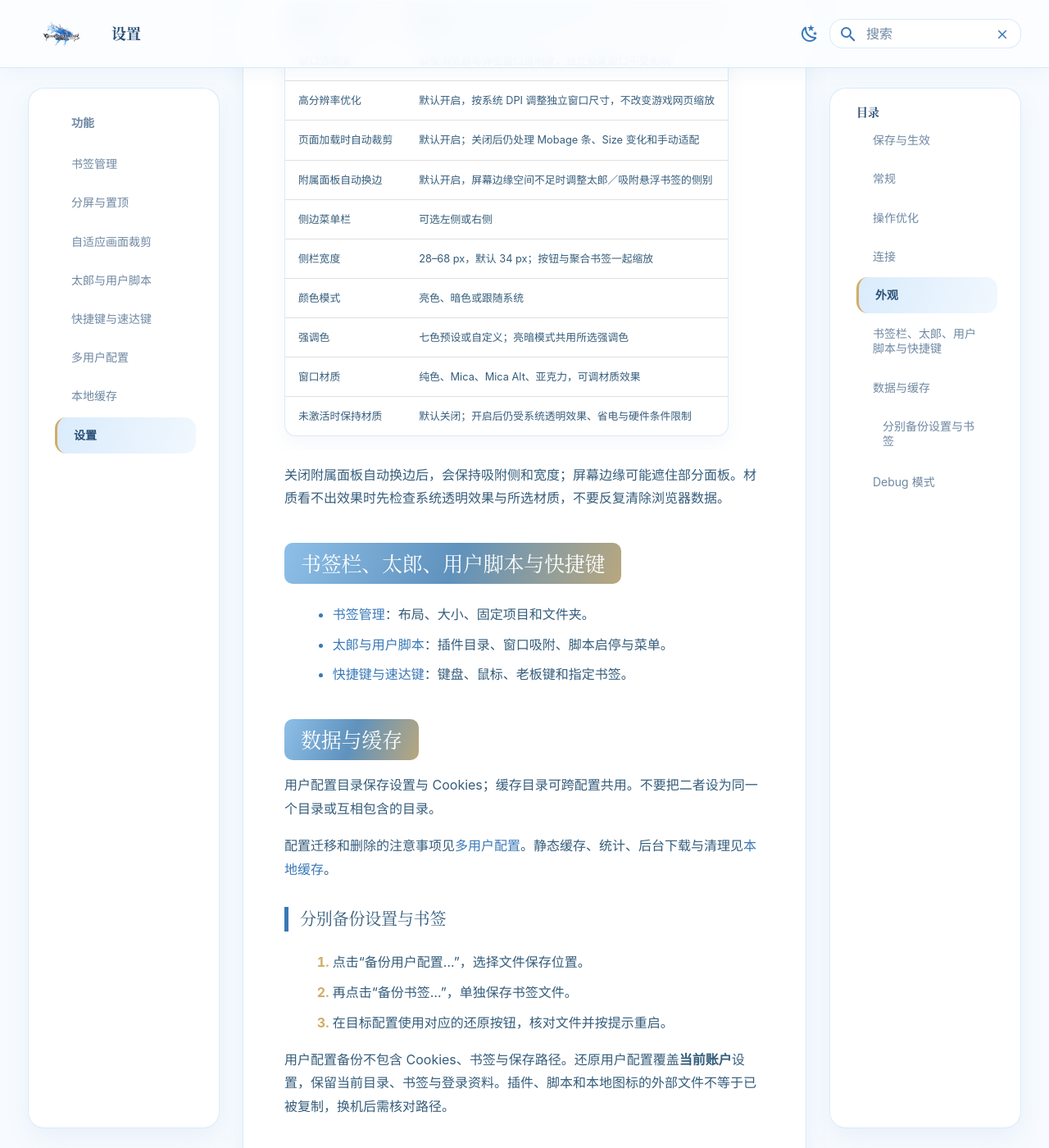
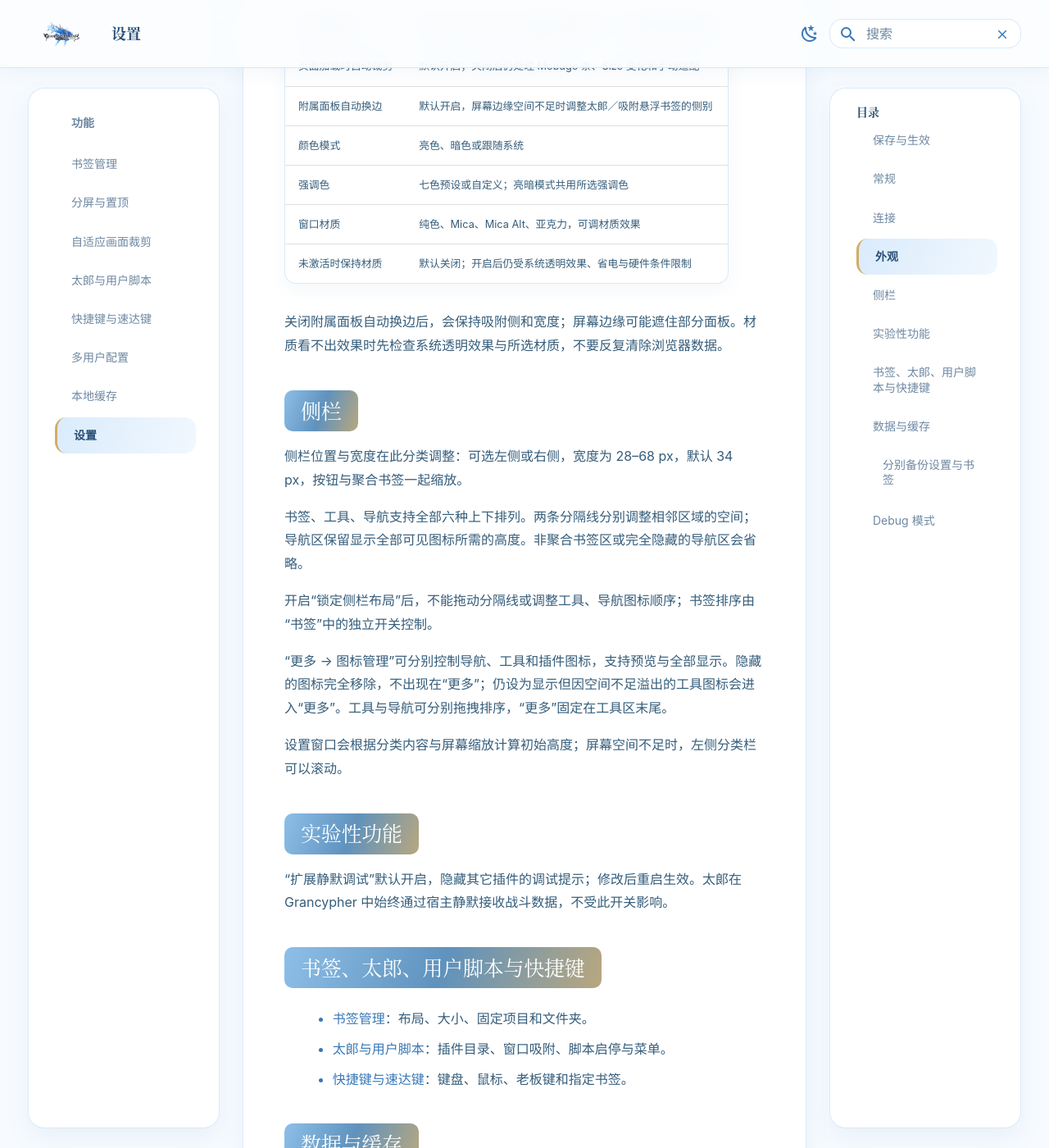
Before and after one commit to rawlkian/grancypher-release, an MkDocs documentation site: the page built from docs/features/settings.md, in a window 1280 px wide and 1400 px high, scrolled down 2101 px. Shown: the whole window at 82% size. Built offline with MkDocs 1.6.1 and Material for MkDocs 9.7.7, drawn with Linux system fonts in a browser that asks for light colours; some of the changed text lies outside the part shown.

Commit message:
Document v0.4.1 sidebar layout, visibility and silent debugging

```diff
--- a/docs/features/settings.md
+++ b/docs/features/settings.md
@@ -14,10 +14,10 @@
 
 | 修改类型 | 如何生效 |
 | --- | --- |
-| 常规、外观、书签栏、快捷键 | 保存／应用后生效 |
+| 常规、外观、侧栏、书签、快捷键 | 保存／应用后生效 |
 | 用户脚本 | 保存后在新页面生效，刷新或重新导航 |
 | 内存热缓存、预拉取、预热、后台暂停 | 应用后生效 |
-| 代理、静态缓存开关、缓存目录 | 重启后生效 |
+| 代理、静态缓存开关、缓存目录、扩展静默调试 | 重启后生效 |
 | 用户配置目录切换／迁移 | 使用独立流程，退出并重新打开程序 |
 | 还原用户配置／书签 | 按提示重启后完整生效 |
 
@@ -26,8 +26,6 @@
 **界面语言**：简体中文、繁体中文、英语、日语。只改变应用界面，不改变游戏网页的语言与字体；部分翻译可能存在不准确之处。
 
 **主页地址**：导航区主页按钮的目标，默认是 `https://game.granbluefantasy.jp/#mypage`。与速达网址分别保存。
-
-## 操作优化
 
 “启用网页右键菜单”和“允许拖拽图片等网页元素”默认关闭，按需求开启。若右键已绑定快捷功能，浏览器区域会优先执行快捷功能。
 
@@ -45,8 +43,6 @@
 | 高分辨率优化 | 默认开启，按系统 DPI 调整独立窗口尺寸，不改变游戏网页缩放 |
 | 页面加载时自动裁剪 | 默认开启；关闭后仍处理 Mobage 条、Size 变化和手动适配 |
 | 附属面板自动换边 | 默认开启，屏幕边缘空间不足时调整太郎／吸附悬浮书签的侧别 |
-| 侧边菜单栏 | 可选左侧或右侧 |
-| 侧栏宽度 | 28–68 px，默认 34 px；按钮与聚合书签一起缩放 |
 | 颜色模式 | 亮色、暗色或跟随系统 |
 | 强调色 | 七色预设或自定义；亮暗模式共用所选强调色 |
 | 窗口材质 | 纯色、Mica、Mica Alt、亚克力，可调材质效果 |
@@ -54,7 +50,23 @@
 
 关闭附属面板自动换边后，会保持吸附侧和宽度；屏幕边缘可能遮住部分面板。材质看不出效果时先检查系统透明效果与所选材质，不要反复清除浏览器数据。
 
-## 书签栏、太郎、用户脚本与快捷键
+## 侧栏
+
+侧栏位置与宽度在此分类调整：可选左侧或右侧，宽度为 28–68 px，默认 34 px，按钮与聚合书签一起缩放。
+
+书签、工具、导航支持全部六种上下排列。两条分隔线分别调整相邻区域的空间；导航区保留显示全部可见图标所需的高度。非聚合书签区或完全隐藏的导航区会省略。
+
+开启“锁定侧栏布局”后，不能拖动分隔线或调整工具、导航图标顺序；书签排序由“书签”中的独立开关控制。
+
+“更多 → 图标管理”可分别控制导航、工具和插件图标，支持预览与全部显示。隐藏的图标完全移除，不出现在“更多”；仍设为显示但因空间不足溢出的工具图标会进入“更多”。工具与导航可分别拖拽排序，“更多”固定在工具区末尾。
+
+设置窗口会根据分类内容与屏幕缩放计算初始高度；屏幕空间不足时，左侧分类栏可以滚动。
+
+## 实验性功能
+
+“扩展静默调试”默认开启，隐藏其它插件的调试提示；修改后重启生效。太郎在 Grancypher 中始终通过宿主静默接收战斗数据，不受此开关影响。
+
+## 书签、太郎、用户脚本与快捷键
 
 - [书签管理](bookmarks.md)：布局、大小、固定项目和文件夹。
 - [太郎与用户脚本](tarou-js.md)：插件目录、窗口吸附、脚本启停与菜单。
```
Also changed, not shown: docs/changelog.md (+11 -0 lines), docs/features/bookmarks.md (+3 -1 lines).
